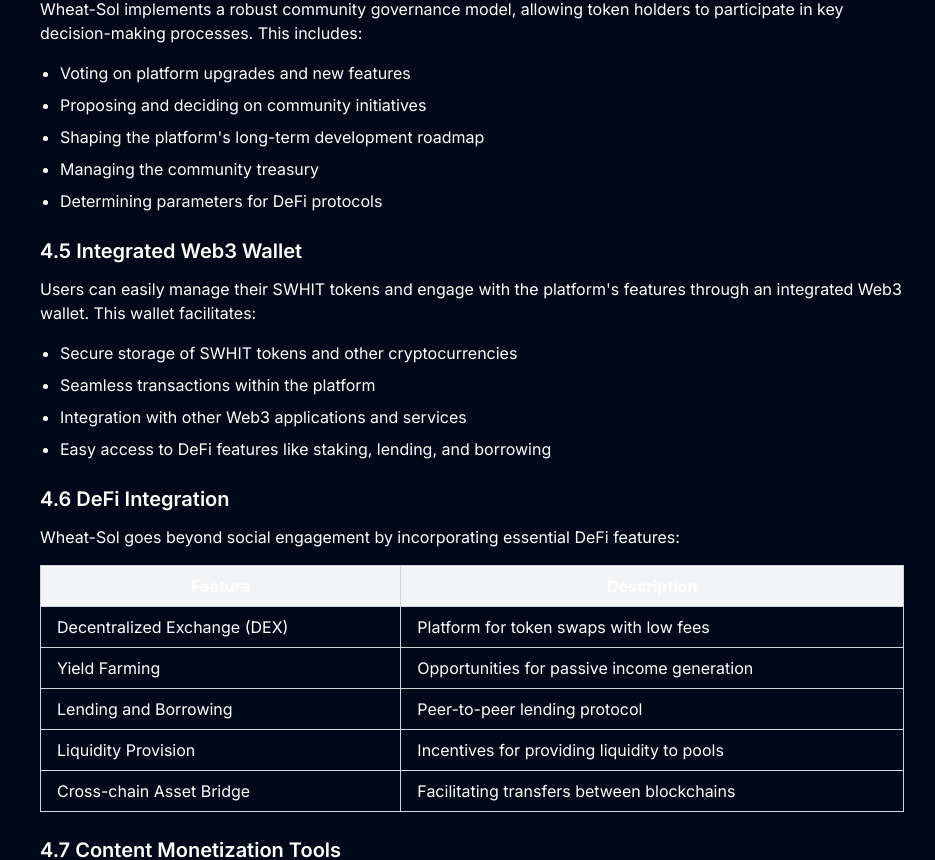
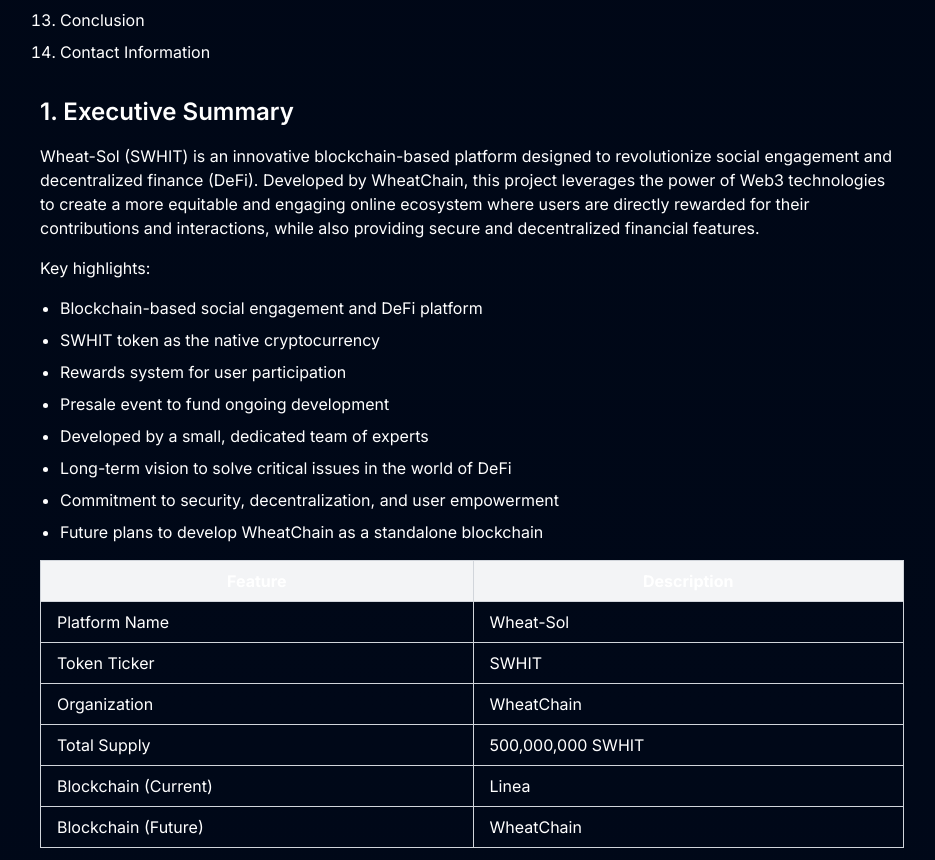
Before and after one commit to wheat-eco/page, a Next.js app in the folder swhit/: page / in a window 1280 px wide. Shown: the part 3734-4594 px from the top of the page, without its empty margins (168-1103 px from the left). Built offline with nearby package versions, Linux system fonts and the light colour scheme.

Commit message:
Update page.tsx

```diff
--- a/swhit/app/page.tsx
+++ b/swhit/app/page.tsx
@@ -1,12 +1,16 @@
-import { Whitepaper } from "@/components/whitepaper";
-import { HeroSection } from "@/components/hero";
-import { AboutSection } from "@/components/about";
-import { FeaturesSection } from "@/components/features";
-import { TokenomicsSection } from "@/components/tokenomics";
-import { RoadmapSection } from "@/components/roadmap";
+import { NavBar } from "@/components/nav-bar"
+import { HeroSection } from "@/components/hero-section"
+import { FeaturesSection } from "@/components/features-section"
+import { RoadmapSection } from "@/components/roadmap-section"
+import { TokenomicsSection } from "@/components/tokenomics-section"
+import { AboutSection } from "@/components/about-section"
+import { Footer } from "@/components/footer"
+import { Whitepaper } from "@/components/whitepaper"
 
 export default function Home() {
   return (
+    <div className="min-h-screen">
+      <NavBar />
       <main>
         <HeroSection />
         <AboutSection />
@@ -15,5 +19,7 @@
         <RoadmapSection />
         <Whitepaper />
       </main>
-  );
+      <Footer />
+    </div>
+  )
 }
```
Lines whose indentation alone changed are shown as unchanged.
